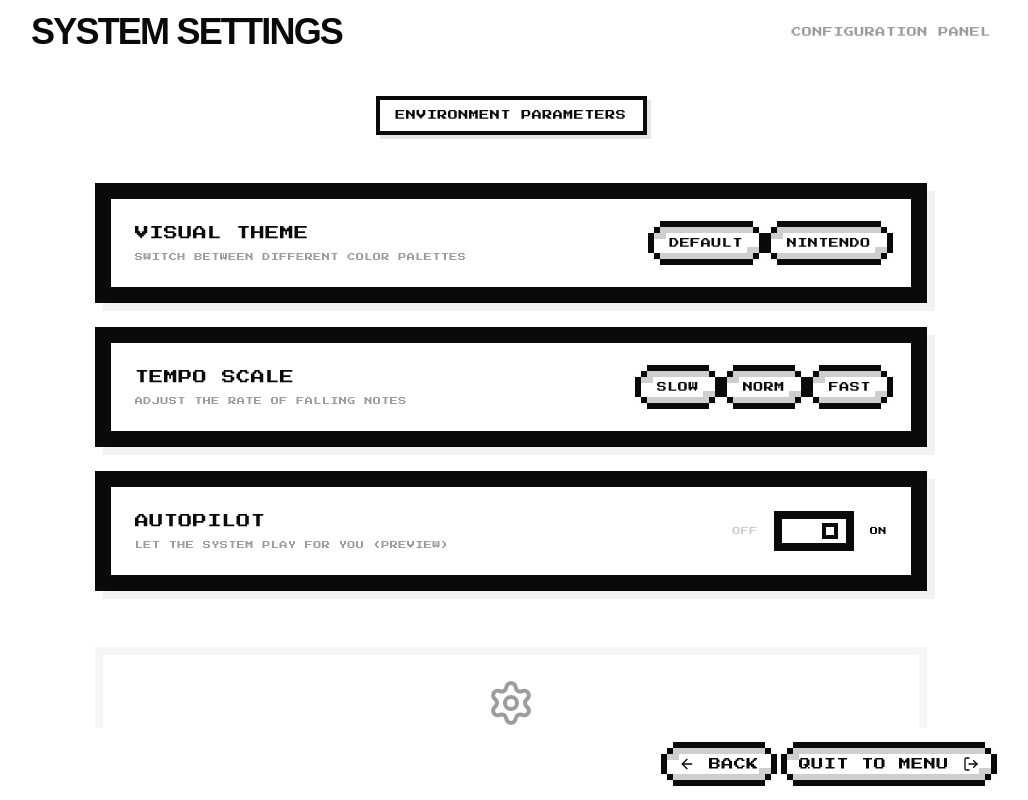
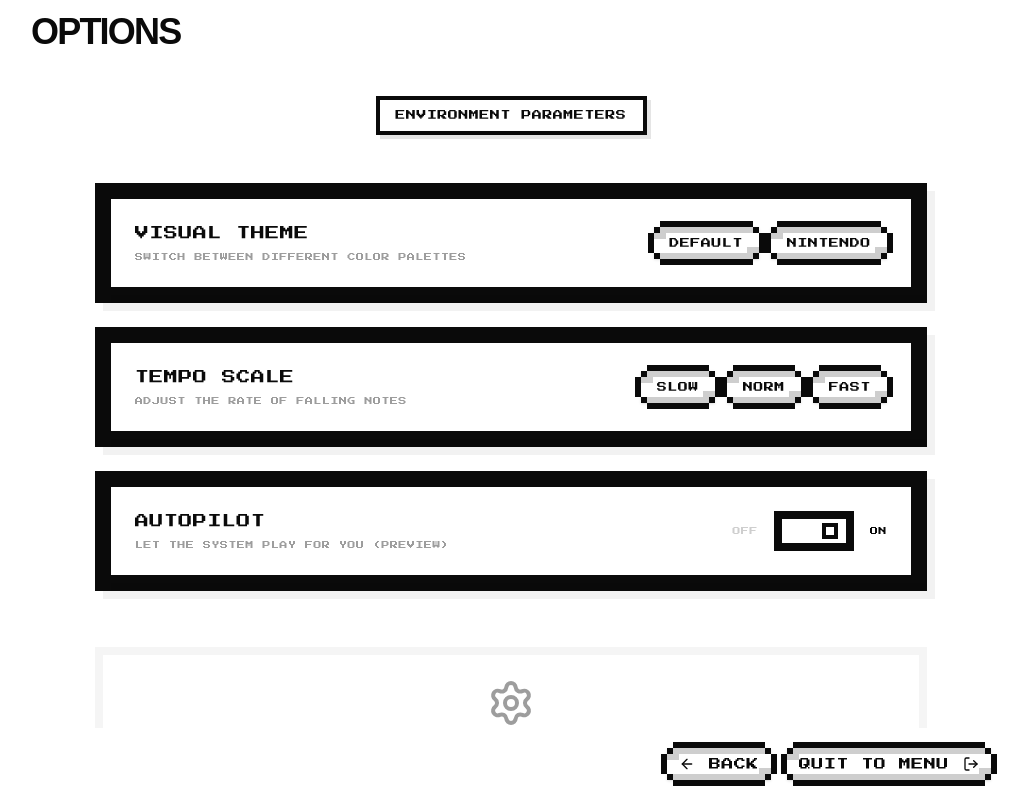
Before and after one commit to hongy20/midi-jam, a Next.js app: page /options in a window 1280 px wide. Shown: the whole page, without its empty margins (129-1157 px from the left). Built offline with nearby package versions, Linux system fonts and the light colour scheme.

Commit message:
style: restore original page titles across all main views

```diff
--- a/src/app/collection/page.tsx
+++ b/src/app/collection/page.tsx
@@ -47,7 +47,7 @@ export default function CollectionPage() {
   return (
     <PageLayout
       header={
-        <PageHeader title="SONG GALLERY">
+        <PageHeader title="Songs">
           <Button
             variant="secondary"
             onClick={() => {
--- a/src/app/gear/page.tsx
+++ b/src/app/gear/page.tsx
@@ -41,13 +41,7 @@ export default function GearPage() {
 
   return (
     <PageLayout
-      header={
-        <PageHeader title="SELECT GEAR">
-          <div className="retro text-[10px] opacity-40 uppercase tracking-widest hidden sm:block">
-            Midi Input Configuration
-          </div>
-        </PageHeader>
-      }
+      header={<PageHeader title="Gear" />}
       footer={
         <PageFooter>
           <Button variant="secondary" onClick={toHome} size="sm" font="retro">
--- a/src/app/options/page.tsx
+++ b/src/app/options/page.tsx
@@ -37,13 +37,7 @@ export default function OptionsPage() {
 
   return (
     <PageLayout
-      header={
-        <PageHeader title="SYSTEM SETTINGS">
-          <div className="retro text-[10px] opacity-40 uppercase tracking-widest hidden sm:block">
-            Configuration Panel
-          </div>
-        </PageHeader>
-      }
+      header={<PageHeader title="Options" />}
       footer={
         <PageFooter>
           <Suspense fallback={<div className="w-20" />}>
--- a/src/app/pause/page.tsx
+++ b/src/app/pause/page.tsx
@@ -27,13 +27,7 @@ export default function PausePage() {
 
   return (
     <PageLayout
-      header={
-        <PageHeader title="GAME SUSPENDED">
-          <div className="retro text-[10px] opacity-40 uppercase tracking-widest hidden sm:block text-primary animate-pulse">
-            System Standby
-          </div>
-        </PageHeader>
-      }
+      header={<PageHeader title="Game Paused" />}
       footer={
         <PageFooter>
           <Button
```
